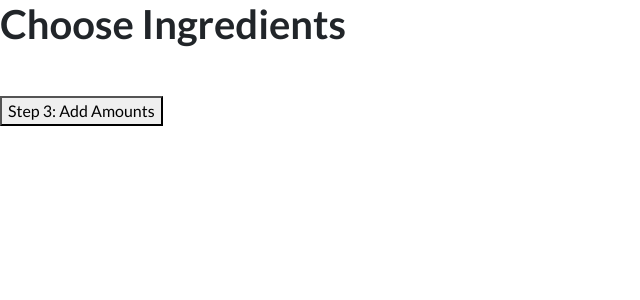
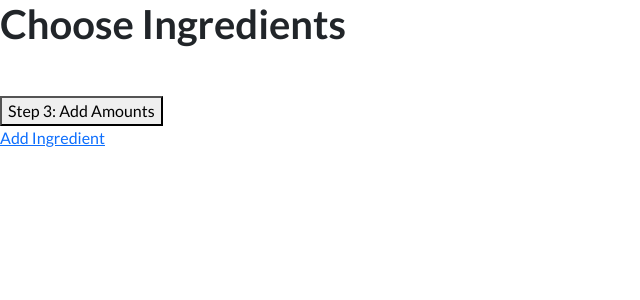
Before and after one commit to trevor3lawsonIS/FinalProject-master, a Django app: page /chooseIngredients/1/ in a window 1280 px wide. Shown: the part 56-356 px from the top of the page, without its empty margins (0-640 px from the left). Run offline with Django 4.2, Linux system fonts and the light colour scheme; data that the repository does not hold is empty; some libraries are stand-ins or nearby versions.

Commit message:
choose ingredient change

```diff
--- a/templates/recipeBook/chooseIngredients.html
+++ b/templates/recipeBook/chooseIngredients.html
@@ -15,6 +15,7 @@
         {%endfor%}
         <button type='submit'>Step 3: Add Amounts</button>
     </form>
+<a href={% url 'addIngredient' %}>Add Ingredient</a>
 </p>
 
 {% endblock %}
```
